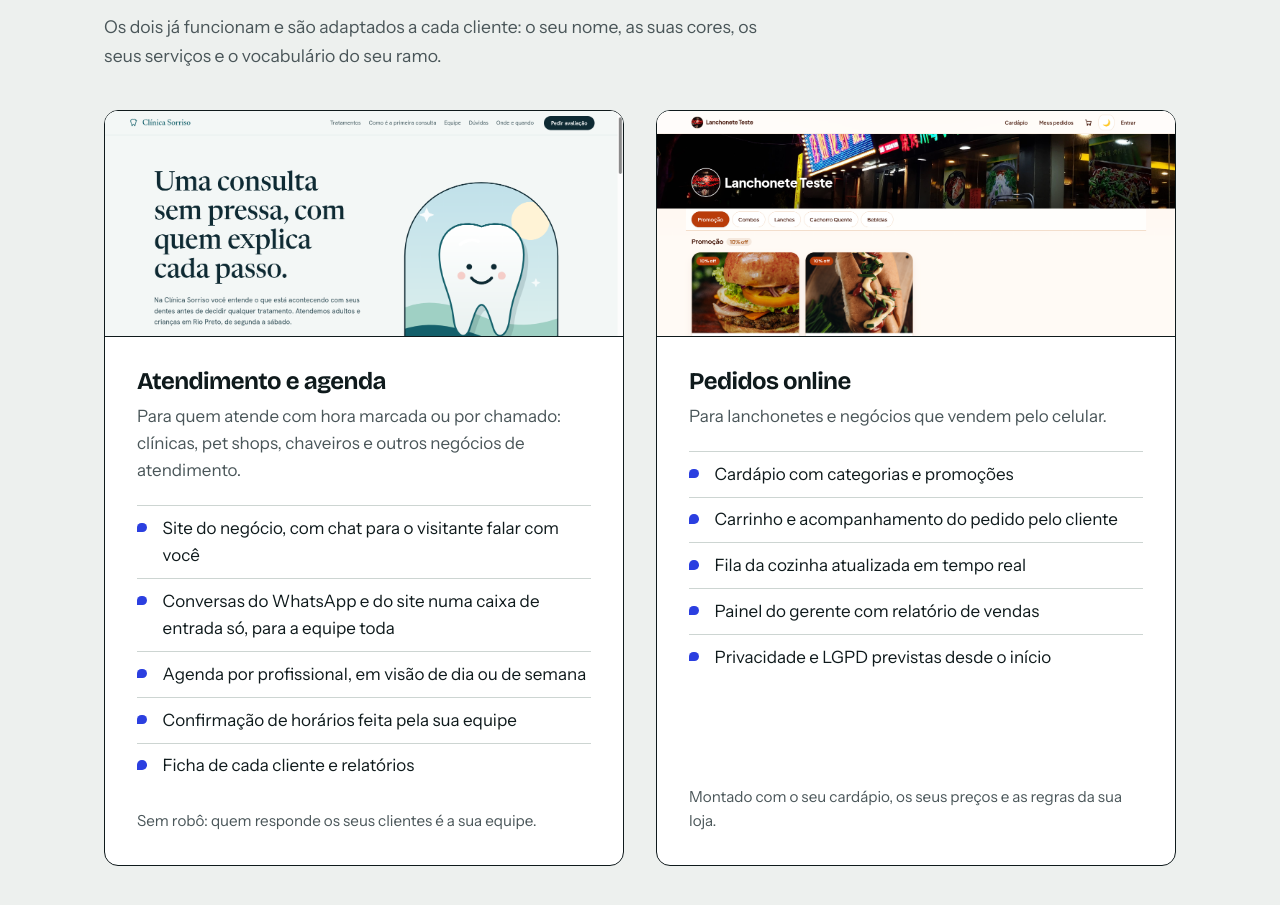
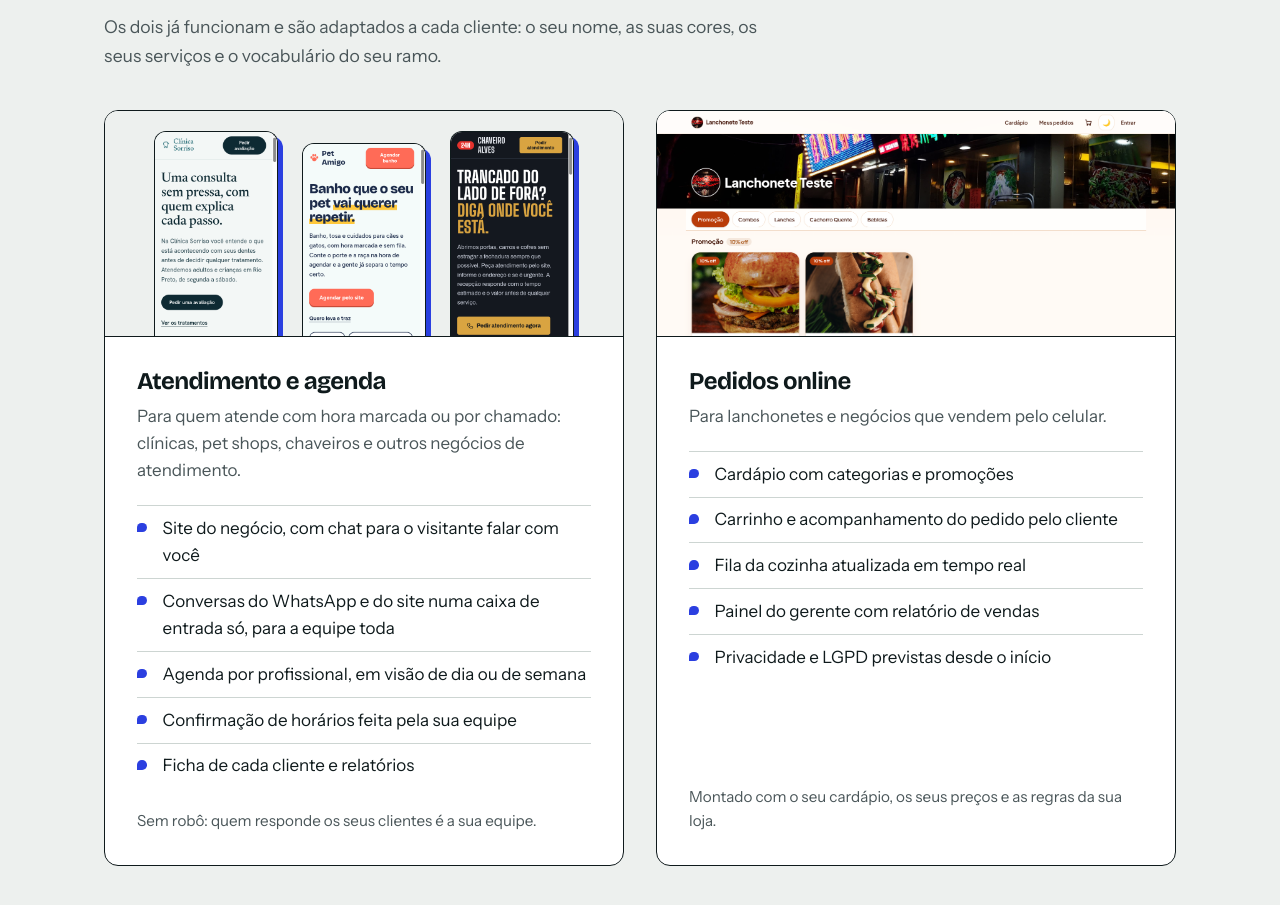
Before and after one commit to portfoliodigitalyuri/portfoliodigitalyuri.github.io, a plain HTML site: page index.html in a window 1280 px wide. Shown: the part 795-1700 px from the top of the page. Drawn offline with nearby package versions, Linux system fonts and the light colour scheme.

Commit message:
Card de atendimento mostra os tres projetos

```diff
--- a/index.html
+++ b/index.html
@@ -68,7 +68,11 @@
 
     <div class="produtos">
       <article class="produto">
-        <div class="produto-tela"><img src="img/dentista-site-hero.png" alt="Site de uma clínica feito com o sistema de atendimento e agenda" loading="lazy"></div>
+        <div class="produto-tela produto-tres">
+          <img src="img/dentista-site-mobile.png" alt="Site da clínica odontológica no celular" loading="lazy">
+          <img src="img/petshop-site-mobile.png" alt="Site do pet shop no celular" loading="lazy">
+          <img src="img/chaveiro-site-mobile.png" alt="Site do chaveiro 24 horas no celular" loading="lazy">
+        </div>
         <div class="produto-corpo">
           <h3>Atendimento e agenda</h3>
           <p class="produto-para">Para quem atende com hora marcada ou por chamado: clínicas, pet shops, chaveiros e outros negócios de atendimento.</p>
--- a/style.css
+++ b/style.css
@@ -110,6 +110,16 @@ p { margin: 0; }
 }
 .produto-tela { aspect-ratio: 16 / 7; overflow: hidden; border-bottom: 1px solid var(--tinta); background: #f6f8f7; }
 .produto-tela img { width: 100%; height: 100%; object-fit: cover; object-position: top left; }
+.produto-tres {
+  display: flex; justify-content: center; gap: 5%;
+  padding: 1.25rem 1.25rem 0; background: var(--papel);
+}
+.produto-tres img {
+  width: 26%; height: auto; object-fit: initial; align-self: flex-start;
+  border: 1px solid var(--tinta); border-bottom: 0; border-radius: 12px 12px 0 0;
+  box-shadow: 5px 5px 0 var(--sinal);
+}
+.produto-tres img:nth-child(2) { margin-top: 0.75rem; }
 .produto-corpo { padding: clamp(1.4rem, 3vw, 2rem); display: flex; flex-direction: column; flex: 1; }
 .produto-para { margin-top: 0.5rem; color: var(--tinta-suave); }
 .itens { list-style: none; margin: 1.3rem 0 0; padding: 0; }
```
